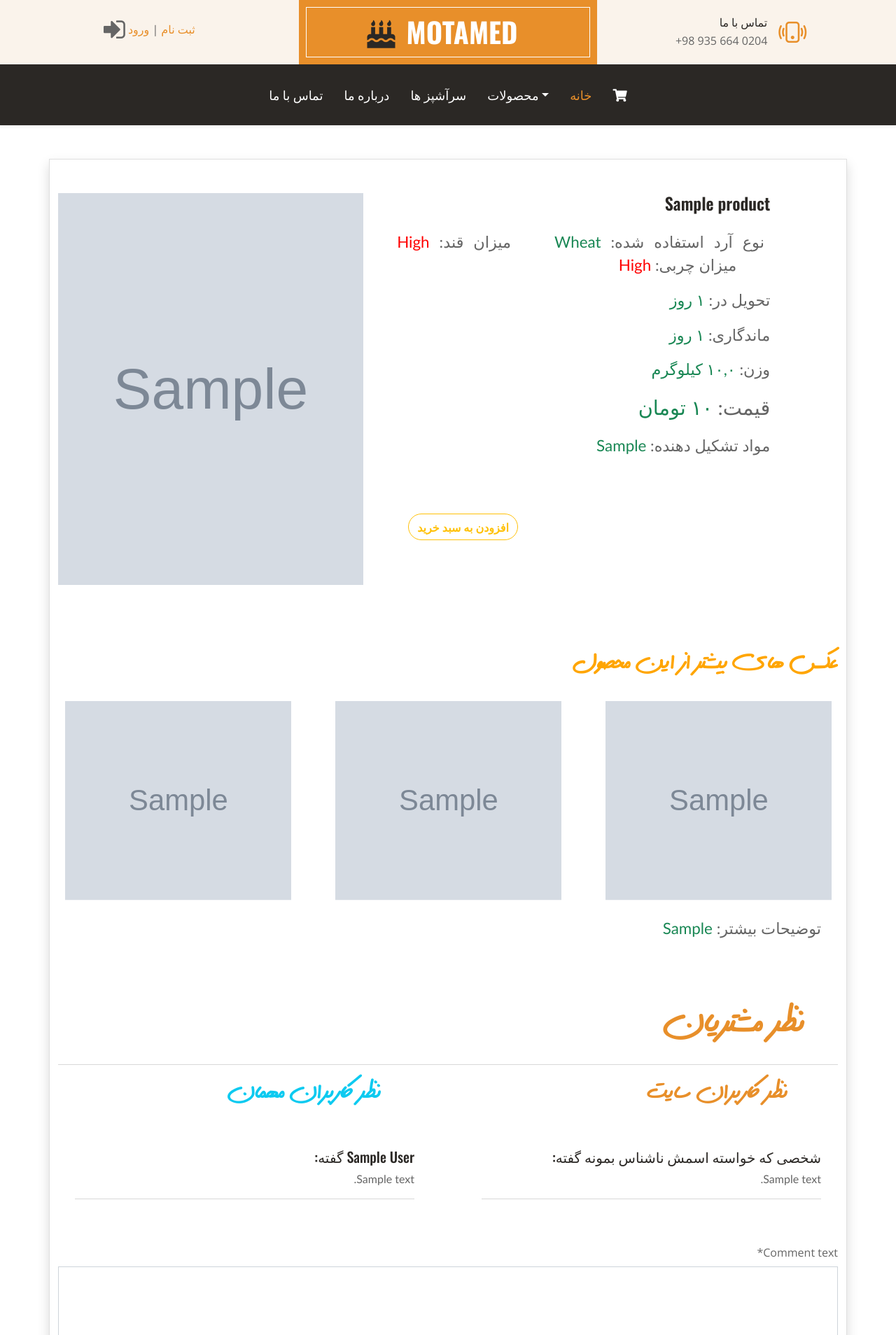
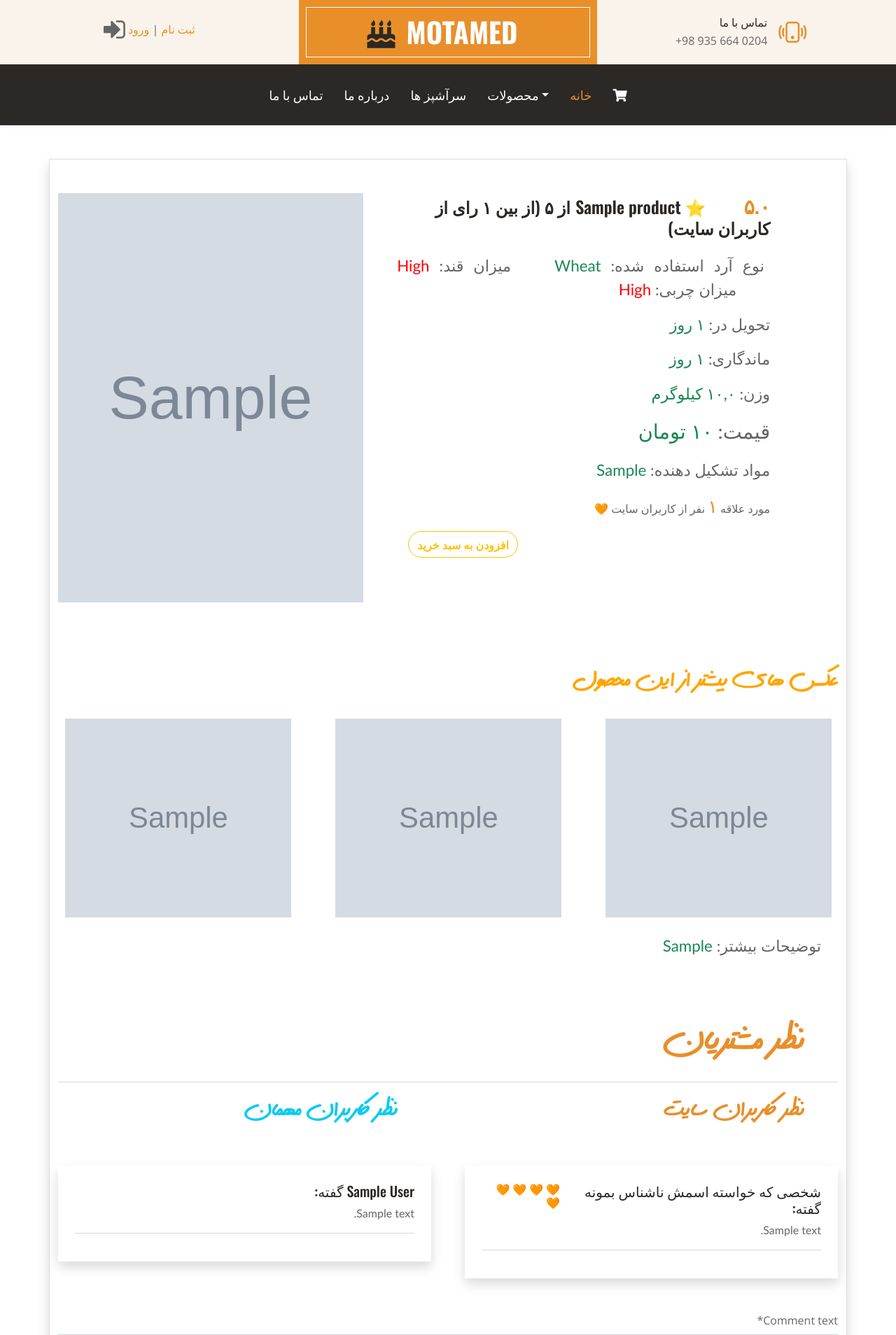
Before and after one commit to mohammadpmf/confectionery, a Django app: page /product/1/ in a window 1280 px wide. Shown: the top 1908 px of the page at 70% size. Run offline with Django 5.2, Linux system fonts and the light colour scheme; tables that the repository leaves empty hold one stand-in row (values such as "Sample post"); grey boxes marked "Sample" are stand-in pictures; parts of the project's set-up code (start-up, migrations or seed data) failed here and were passed over; some libraries are stand-ins or nearby versions.

Commit message:
Add Favorite model and change panel admin, make detail.html better and beautify UI

```diff
--- a/confectionery/models.py
+++ b/confectionery/models.py
@@ -46,8 +46,6 @@ class Product(models.Model):
     expiration_days = models.PositiveSmallIntegerField(verbose_name=_('Expiration Days'), default=3, validators=[MaxValueValidator(60)])
     main_image = models.ImageField(verbose_name=_('Main Image'), upload_to='main_images/', blank=True)
     extra_information = models.TextField(verbose_name=_('Extra Information'), max_length=10000, blank=True)
-    # likes Foreign key
-    # extra_films Foreign key
 
     def get_absolute_url(self):
         return reverse("product_detail", kwargs={"pk": self.pk})
@@ -92,3 +90,11 @@ class ProductCustomUserComment(models.Model):
         if full_name=="":
             full_name = self.author
         return f"{full_name}: {self.text}"
+
+
+class Favorite(models.Model):
+    product = models.ForeignKey(verbose_name=_('product'), to=Product, on_delete=models.CASCADE, related_name='favorited_users')
+    user = models.ForeignKey(verbose_name=_('user'), to=settings.AUTH_USER_MODEL, on_delete=models.CASCADE, related_name='liked_products')
+
+    class Meta:
+        unique_together = ('product', 'user')
--- a/confectionery/templates/detail.html
+++ b/confectionery/templates/detail.html
@@ -7,8 +7,10 @@
 
 {% load madval_persian_translation %}
 {% load madval_fat_and_sugar_color %}
+{% load madval_make_for_loop %}
 
 {% block page_title %}
+جزییات محصول {{ product.title }}
 {% endblock page_title %}
 
 {% block extra_css %}
@@ -17,7 +19,7 @@
 
 {% endblock extra_css %}
 {% block content %}
-
+{% with number_of_comments=6 %}
 <div class="container card shadow py-5 mt-5">
     <div class="row gx-5">
         <div class="col-lg-5 mb-5 mb-lg-0" style="min-height: 400px;">
@@ -32,7 +34,7 @@
             {% endif %}
         </div>
         <div class="col-lg-6 pb-5">
-            <h4 dir="rtl" class="mb-4">{{ product.title }}</h4>
+            <h4 dir="rtl" class="mb-4">{{ product.title }} <span class="me-5">⭐</span> <span class="em1-2 text-primary">{{ product.average_stars|floatformat:1|cspn }} </span><span>از ۵ (از بین {{ product.count_stars|cspn }} رای از کاربران سایت)</span></h4>
             <p dir="rtl" style="text-align: justify;" class="c em1-4">
                 <span> نوع آرد استفاده شده: </span><span class="text-success"> {{ product.get_flour_type_display }} </span>
                 <span class="me-5"> میزان قند: </span><span style="color: {{ product.sugar_rate|get_color }};"> {{ product.get_sugar_rate_display }} </span>
@@ -43,13 +45,28 @@
             <p dir="rtl" style="text-align: justify;" class="c em1-4"><span> وزن: </span> <span class="text-success"> {{ product.weight|pn }} کیلوگرم </span>
             <p dir="rtl" style="text-align: justify;" class="c em1-8"> قیمت: <span class="text-success">{{ product.price_toman|cspn }} تومان </span> </p>
             <p dir="rtl" style="text-align: justify;" class="c em1-4"> مواد تشکیل دهنده: <span class="text-success">{{ product.ingredients }} </span> </p>
-            <p dir="ltr" class="pt-5">
-                <form style="display: inline;" action="{% url 'cart:cart_add' product.id %}" method="post">
+            <p dir="rtl" style="text-align: justify;" class="c em1">مورد علاقه <span class="em1-6 text-primary">{{ product.favorited_users.all.count|cspn }}</span> نفر از کاربران سایت 🧡</p>
+
+            <p dir="ltr" class="pt-1 d-inline">
+                <form class="d-inline" action="{% url 'cart:cart_add' product.id %}" method="post">
                     {% csrf_token %}
                     <button type="submit" class="btn btn-outline-warning rounded-pill mx-3">افزودن به سبد خرید</button>
                 </form>
+                {% if user.is_authenticated %}
+                <form class="d-inline" action="" method="post">
+                    {% csrf_token %}
+                    {% if liked %}
+                        <input type="hidden" name="like_situation" value="0">
+                        <button class="btn" type="submit"><img src="{% static 'madval/img/liked.png' %}" alt="🧡" width=32></button>
+                    {% else %}
+                        <input type="hidden" name="like_situation" value="1">
+                        <button class="btn" type="submit"><img src="{% static 'madval/img/unliked.png' %}" alt="🤍" width=32></button>
+                    {% endif %}
+                </form>
+                {% endif %}
             </p>
         </div>
+
         {% if product.images.all %}
         <h2 dir='rtl' class="mt-5 pt-5 mb-4 d em2" style="color: orange">
             عکس های بیشتر از این محصول
@@ -73,31 +90,42 @@
     <hr class='mb-4'>
     <div dir='rtl' class="row gx-5">
         {% if product.comments.all %}
-        <div dir='rtl' class="col-lg-6 pb-5 px-5 c">
+        <div dir='rtl' class="col-lg-6 pb-5 c">
             <h4 dir='rtl' class="d em2 pb-5 px-5 text-primary">
                 نظر کاربران سایت
             </h4>
-            {% for comment in product.comments.all %}
-                <h5>
+            <div class="shadow p-4">
+            {% for comment in product.comments.all|get_n_last_objects:number_of_comments %}
+                <h5 style="display: flex; justify-content: space-between;">
                 {% if comment.dont_show_my_name %}
                     شخصی که خواسته اسمش ناشناس بمونه گفته:
                 {% else %}
                     {{ comment.author }} گفته:
                 {% endif %}
+                <span style="font-size: 0.8em;">
+                {% for i in comment.stars|times %}
+                🧡
+                {% endfor %}
+                </span>
                 </h5>
                 <p>
                 {{ comment.text }}
                 </p>
                 <hr>
             {% endfor %}
+            {% if product.comments.all.count > number_of_comments %}
+            <a href="commets/">...</a>
+            {% endif %}
+            </div>
         </div>
         {% endif %}
         {% if product.anonymous_comments.all %}
-        <div dir='rtl' class="col-lg-6 pb-5 px-5 c">
+        <div dir='rtl' class="col-lg-6 pb-5 c">
             <h4 dir='rtl' class="d em2 pb-5 px-5 text-info">
                 نظر کاربران مهمان
             </h4>
-            {% for comment in product.anonymous_comments.all %}
+            <div class="shadow p-4">
+            {% for comment in product.anonymous_comments.all|get_n_last_objects:number_of_comments %}
                 <h5>
                 {{ comment.author }} گفته:
                 </h5>
@@ -105,7 +133,11 @@
                 {{ comment.text }}
                 </p>
                 <hr>
-                {% endfor %}
+            {% endfor %}
+            {% if product.comments.all.count > number_of_comments %}
+            <a href="commets/">...</a>
+            {% endif %}
+            </div>
         </div>
         {% endif %}
     </div>
@@ -118,4 +150,5 @@
         <button type="submit" class="btn btn-outline-primary rounded-pill mx-4 my-3 px-4">ارسال نظر</button>
     </form>
 </div>
+{% endwith %}
 {% endblock content %}
--- a/confectionery/views.py
+++ b/confectionery/views.py
@@ -1,6 +1,6 @@
 from django.shortcuts import render, get_object_or_404
 from django.views import generic
-from django.db.models import Prefetch
+from django.db.models import Prefetch, Avg, Count
 from django.contrib import messages
 
 from .models import Product, ProductCustomUserComment, ProductAnanymousUserComment
@@ -55,7 +55,8 @@ class ProductDetail(generic.DetailView):
     context_object_name = 'product'
 
     def get_queryset(self):
-        query_set = super().get_queryset().prefetch_related('images',
+        query_set = super().get_queryset().prefetch_related(
+            'images',
             Prefetch(
                 'anonymous_comments',
                 queryset=ProductAnanymousUserComment.objects.filter(is_approved=True)
@@ -64,7 +65,7 @@ class ProductDetail(generic.DetailView):
                 'comments',
                 queryset=ProductCustomUserComment.objects.select_related('author').filter(is_approved=True)
             )
-        ).filter()
+        ).annotate(average_stars=Avg('comments__stars'), count_stars=Count('comments__stars'))
         return query_set
 
     def get_context_data(self, **kwargs):
--- /dev/null
+++ b/madval_template_filters/templatetags/madval_make_for_loop.py
@@ -0,0 +1,21 @@
+from django import template
+
+register = template.Library()
+
+
+@register.filter(name='times')
+def times(number):
+    return range(number)
+
+
+@register.filter
+def get_n_first_objects(query, n=5):
+    return query[:n]
+
+
+@register.filter
+def get_n_last_objects(query, n=5):
+    length = len(query)
+    if length>n:
+        return query[length-n:]
+    return query
--- a/madval_template_filters/templatetags/madval_persian_translation.py
+++ b/madval_template_filters/templatetags/madval_persian_translation.py
@@ -23,7 +23,7 @@ def comma_separated_persian_numbers(value, separator=3):
     if len(value)==0:
         raise ValueError("The parameter you sent is empty!")
     for digit in value:
-        if digit not in '0123456789۰۱۲۳۴۵۶۷۸۹':
+        if digit not in '0123456789۰۱۲۳۴۵۶۷۸۹.':
             raise ValueError("The parameter you sent is not a real number!")
     res = ''
     for i, char in enumerate(value[::-1]):
```
Also changed, not shown: confectionery/admin.py (+8 -1 lines), confectionery/migrations/0005_alter_productananymoususercomment_is_approved_and_more.py (added), static/madval/img/liked.png (added), static/madval/img/unliked.png (added).
